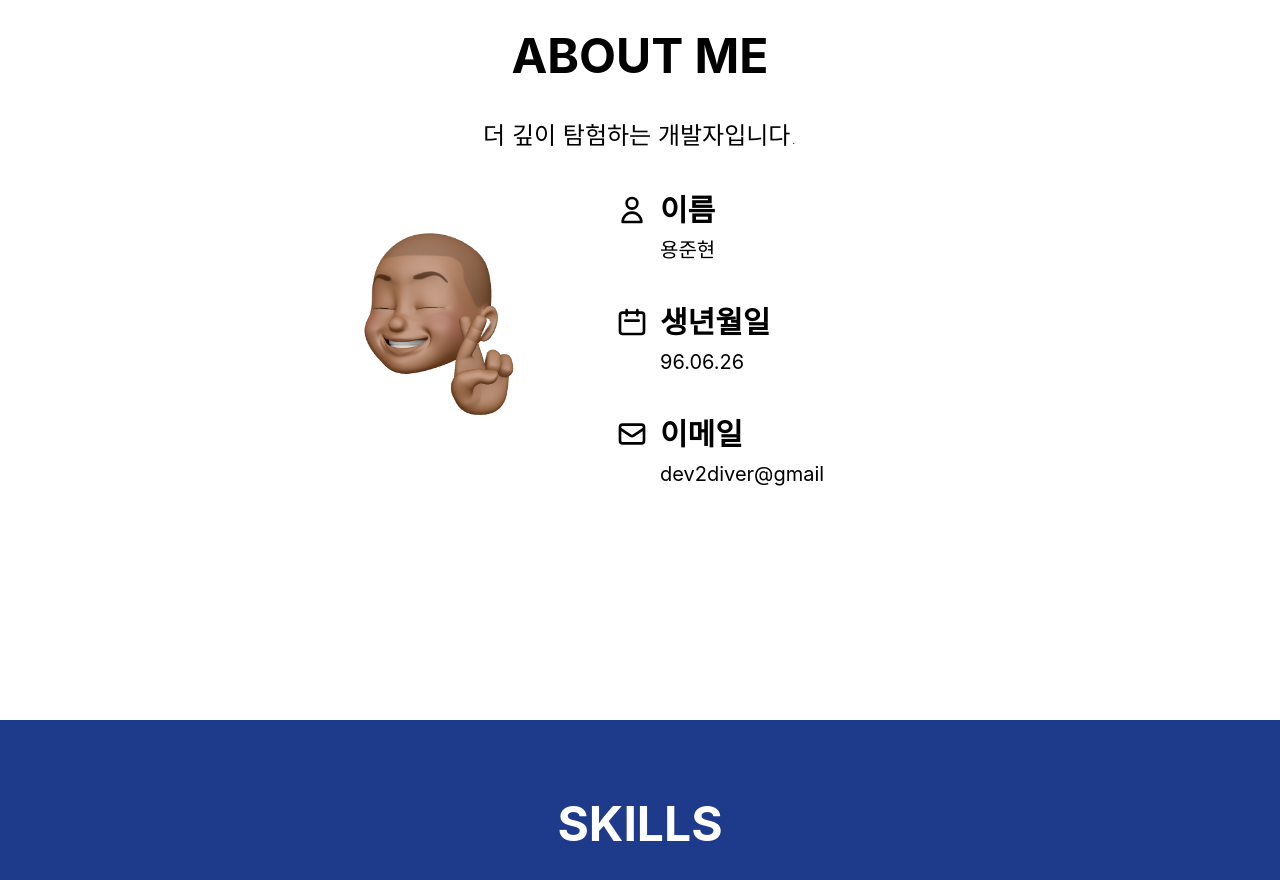
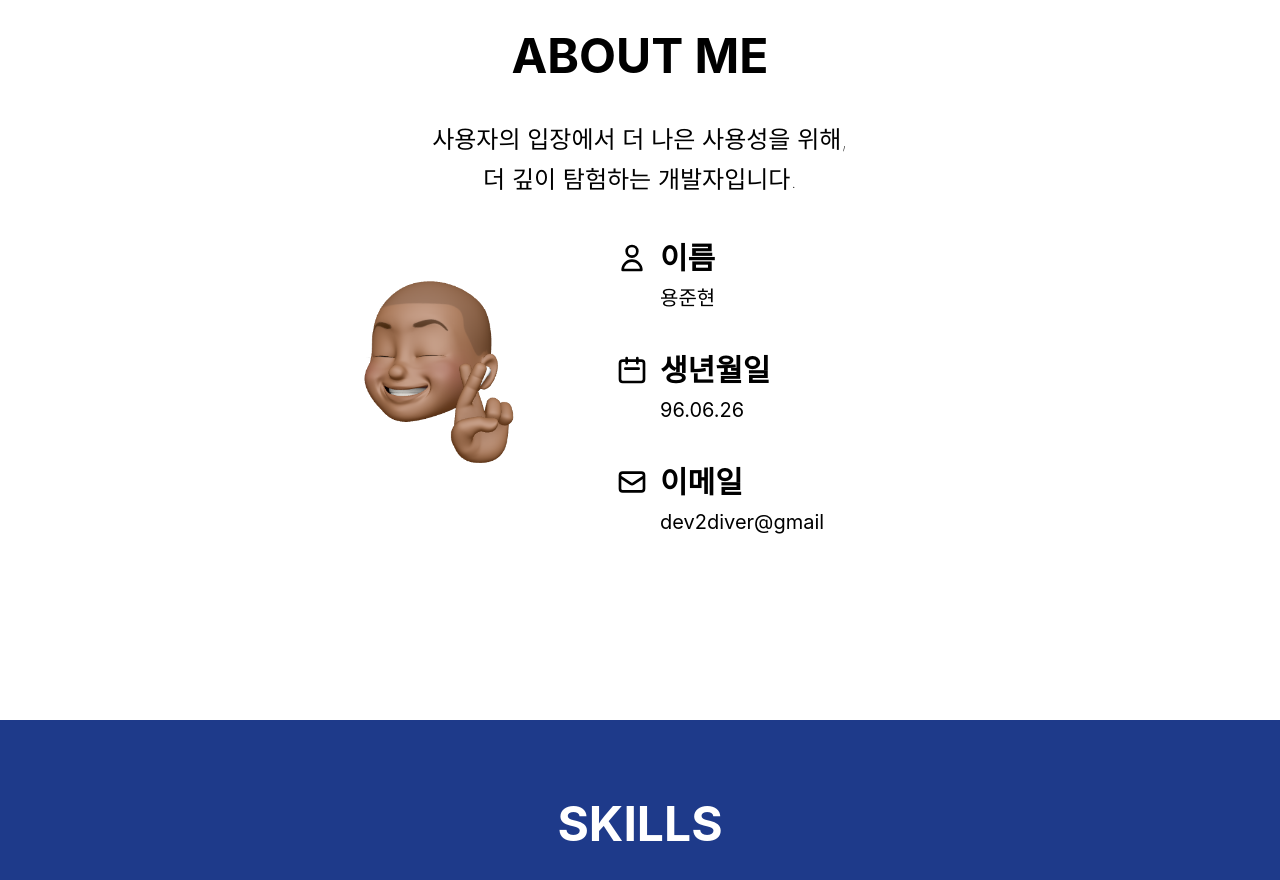
Before and after one commit to pione3r/portfolio, a React (Create React App) app: page / in a window 1280 px wide. Shown: the part 880-1760 px from the top of the page. Built offline with nearby package versions, Linux system fonts and the light colour scheme; the HTML template or start-up script is replaced by a standard one.

Commit message:
[refactor] aboutMe 타이틀 수정

```diff
--- a/src/components/web/about-me.jsx
+++ b/src/components/web/about-me.jsx
@@ -5,8 +5,8 @@ export default function AboutMe() {
         <div className="about-me-title w-fit h-fit text-5xl mt-28 font-bold">
           ABOUT ME
         </div>
-        <div className="about-me-subtitle text-2xl font-thin">
-          더 깊이 탐험하는 개발자입니다.
+        <div className="about-me-subtitle text-2xl font-thin text-center leading-10">
+          사용자의 입장에서 더 나은 사용성을 위해, <br /> 더 깊이 탐험하는 개발자입니다.
         </div>
         <div className="about-me-container w-1/2 h-fit flex flex-row gap-10">
           <div className="about-me-img-container">
```
